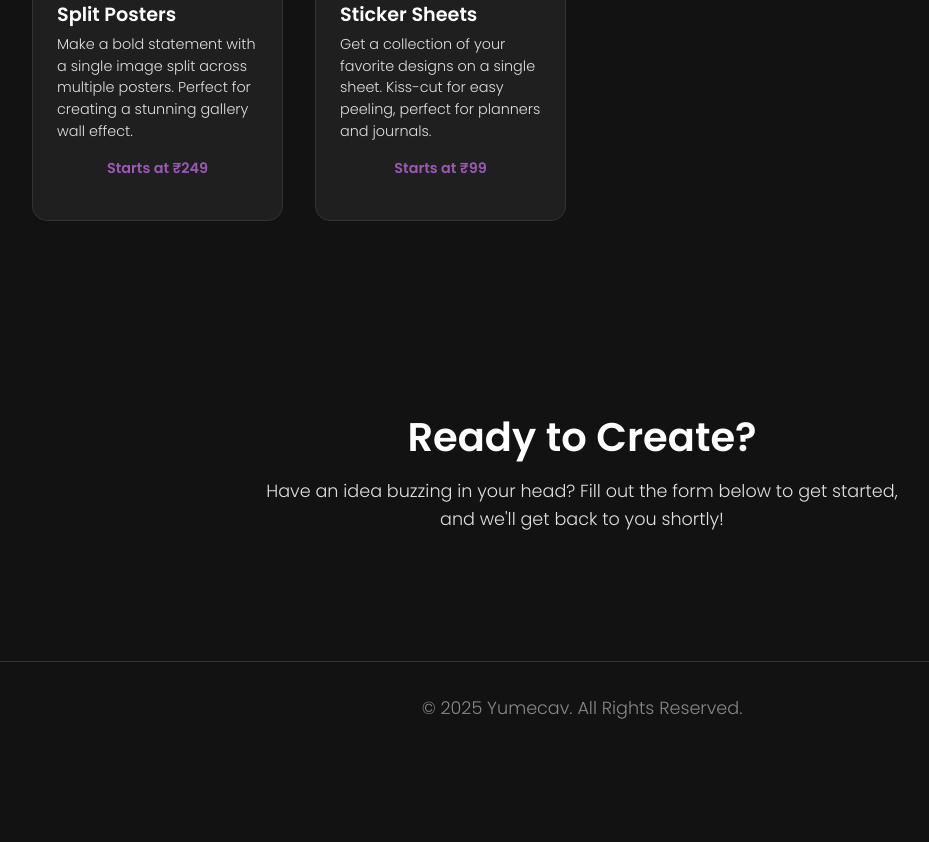
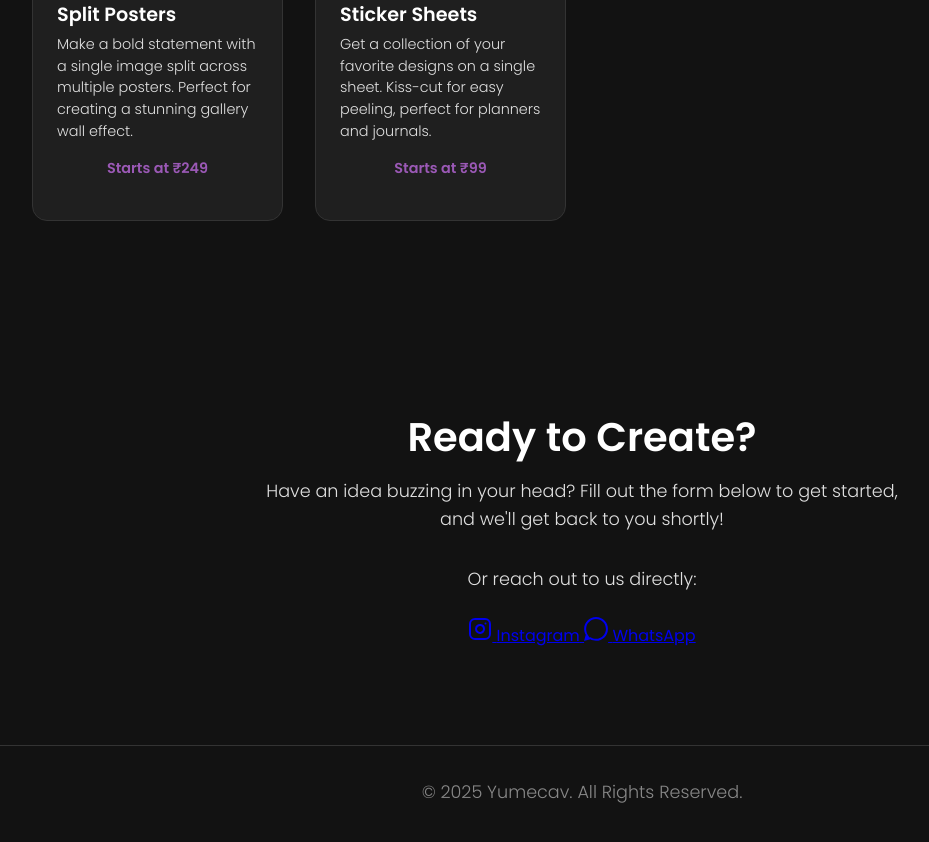
Before and after one commit to sudhanshu-SID/yumecav, a plain HTML site: page index.html in a window 1280 px wide. Shown: the part 2873-3715 px from the top of the page, without its empty margins (58-987 px from the left). Before the commit the page ends 3651 px from the top, so only its background shows below. Drawn offline with Linux system fonts and the light colour scheme.

Commit message:
added the social media link index.html

```diff
--- a/index.html
+++ b/index.html
@@ -140,6 +140,8 @@
             </div>
         </section>
 
+
+
         <!-- Contact Section -->
         <section id="contact" class="container content-section">
             <h2>Ready to Create?</h2>
@@ -147,6 +149,21 @@
             <div class="form-container">
                 <!-- PASTE YOUR GOOGLE FORM EMBED CODE HERE -->
                 <!-- Example: <iframe src="https://docs.google.com/forms/d/e/your-form-id/viewform?embedded=true" width="640" height="800" frameborder="0" marginheight="0" marginwidth="0">Loading…</iframe> -->
+            </div>
+            <div class="social-contact">
+                <p>Or reach out to us directly:</p>
+                <div class="social-links">
+                    <!-- IMPORTANT: Replace with your actual Instagram handle -->
+                    <a href="https://www.instagram.com/yumecav" target="_blank" class="social-button">
+                        <svg xmlns="http://www.w3.org/2000/svg" width="24" height="24" viewBox="0 0 24 24" fill="none" stroke="currentColor" stroke-width="2" stroke-linecap="round" stroke-linejoin="round"><rect x="2" y="2" width="20" height="20" rx="5" ry="5"></rect><path d="M16 11.37A4 4 0 1 1 12.63 8 4 4 0 0 1 16 11.37z"></path><line x1="17.5" y1="6.5" x2="17.51" y2="6.5"></line></svg>
+                        <span>Instagram</span>
+                    </a>
+                    <!-- IMPORTANT: Replace with your actual WhatsApp number -->
+                    <a href="https://wa.me/789" target="_blank" class="social-button">
+                        <svg xmlns="http://www.w3.org/2000/svg" width="24" height="24" viewBox="0 0 24 24" fill="currentColor"><path d="M.057 24l1.687-6.163c-1.041-1.804-1.588-3.849-1.587-5.946.003-6.556 5.338-11.891 11.893-11.891 3.181.001 6.167 1.24 8.413 3.488 2.245 2.248 3.481 5.236 3.48 8.414-.003 6.557-5.338 11.892-11.893 11.892-1.99-.001-3.951-.5-5.688-1.448l-6.305 1.654zm6.597-3.807c1.676.995 3.276 1.591 5.392 1.592 5.448 0 9.886-4.434 9.889-9.885.002-5.462-4.415-9.89-9.881-9.892-5.452 0-9.887 4.434-9.889 9.884-.001 2.225.651 4.315 1.731 6.086l.001.004 1.554 2.642z"></path></svg>
+                        <span>WhatsApp</span>
+                    </a>
+                </div>
             </div>
         </section>
     </main>
```
